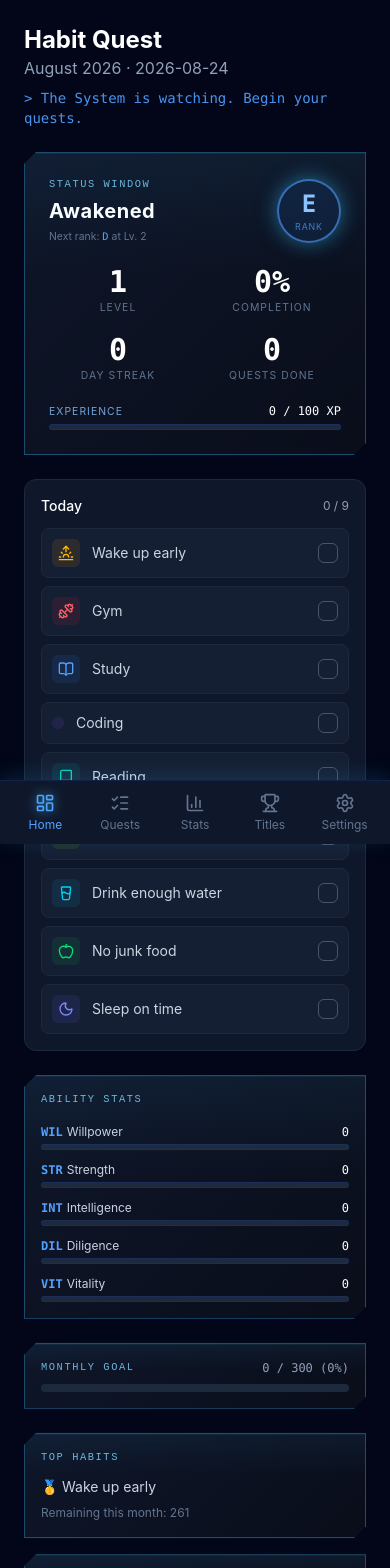
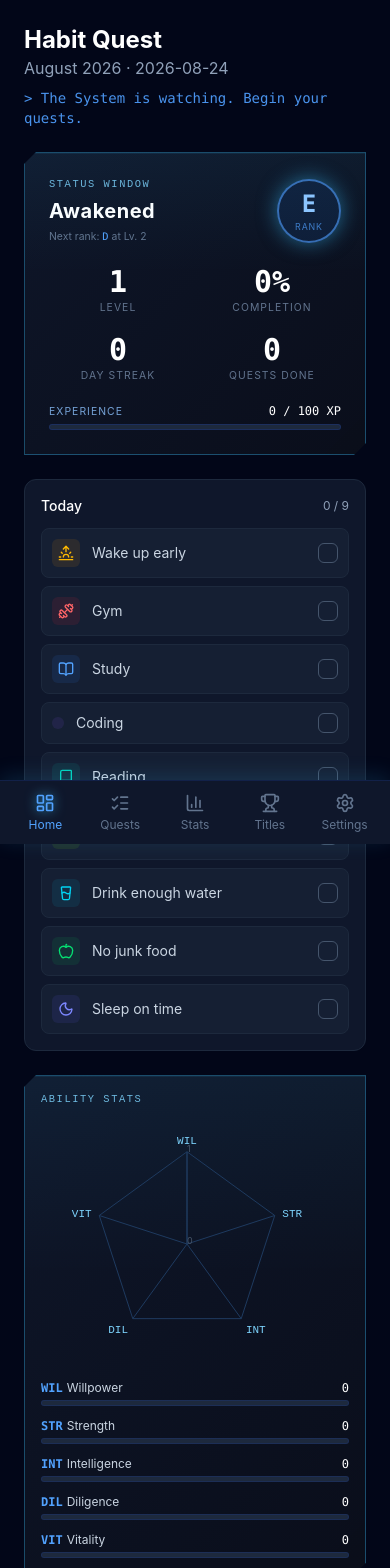
Before and after one commit to Dewesh10/habit-quest, a React (Vite) app: page / in a window 390 px wide. Shown: the top 1568 px of the page. Built offline with nearby package versions, Linux system fonts and the light colour scheme.

Commit message:
Replace Ability Stats bars with radar chart visualization using Recharts, keeping detail bars below for precise numbers

```diff
--- a/src/components/dashboard/StatAllocationPanel.tsx
+++ b/src/components/dashboard/StatAllocationPanel.tsx
@@ -1,8 +1,14 @@
+import {
+  Radar,
+  RadarChart,
+  PolarGrid,
+  PolarAngleAxis,
+  PolarRadiusAxis,
+  ResponsiveContainer,
+} from "recharts"
 import type { StatAllocation } from "../../utils/statMap"
 
 export default function StatAllocationPanel({ stats }: { stats: StatAllocation[] }) {
-  const maxValue = Math.max(1, ...stats.map((s) => s.value))
-
   if (stats.length === 0) {
     return (
       <div className="system-panel p-4 mb-6">
@@ -12,10 +18,45 @@ export default function StatAllocationPanel({ stats }: { stats: StatAllocation[]
     )
   }
 
+  const maxValue = Math.max(1, ...stats.map((s) => s.value))
+  const chartData = stats.map((s) => ({
+    stat: s.abbr,
+    fullLabel: s.label,
+    value: s.value,
+  }))
+
   return (
     <div className="system-panel p-4 mb-6">
-      <p className="system-panel-header mb-4">Ability Stats</p>
-      <div className="grid grid-cols-1 sm:grid-cols-2 gap-x-6 gap-y-3">
+      <p className="system-panel-header mb-2">Ability Stats</p>
+
+      {stats.length >= 3 ? (
+        <div className="w-full h-64 -mx-2">
+          <ResponsiveContainer width="100%" height="100%">
+            <RadarChart data={chartData} outerRadius="75%">
+              <PolarGrid stroke="#1e3a5f" />
+              <PolarAngleAxis
+                dataKey="stat"
+                tick={{ fill: "#7dd3fc", fontSize: 11, fontFamily: "monospace" }}
+              />
+              <PolarRadiusAxis
+                angle={90}
+                domain={[0, maxValue]}
+                tick={{ fill: "#475569", fontSize: 9 }}
+                stroke="#1e3a5f"
+              />
+              <Radar
+                dataKey="value"
+                stroke="#38bdf8"
+                fill="#38bdf8"
+                fillOpacity={0.35}
+                strokeWidth={2}
+              />
+            </RadarChart>
+          </ResponsiveContainer>
+        </div>
+      ) : null}
+
+      <div className="grid grid-cols-1 sm:grid-cols-2 gap-x-6 gap-y-3 mt-2">
         {stats.map((s) => (
           <div key={s.label}>
             <div className="flex justify-between items-baseline mb-1">
```
